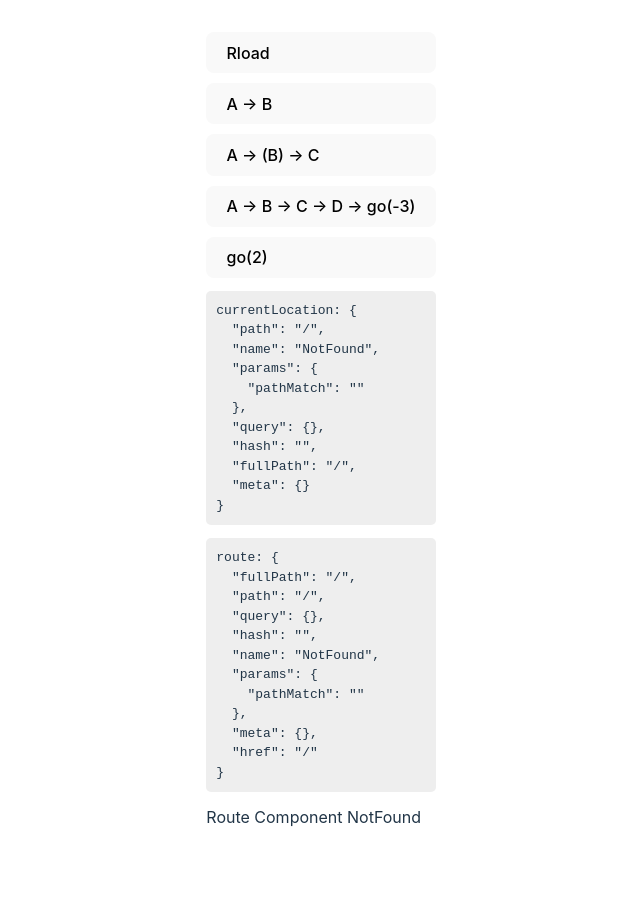
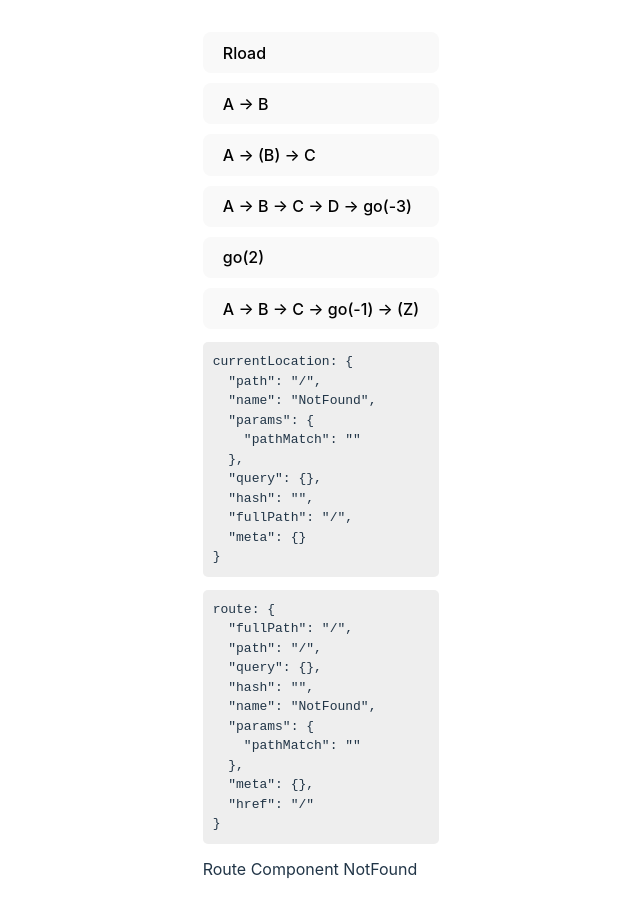
Before and after one commit to yanhao98/vue-router-stack-app, a Vue app: page / in a window 1280 px wide. Shown: the whole page, without its empty margins (319-959 px from the left). Before the commit the page ends 861 px from the top, so only its background shows below. Built offline with nearby package versions, Linux system fonts and the light colour scheme.

Commit message:
position

```diff
--- a/src/App.vue
+++ b/src/App.vue
@@ -32,6 +32,7 @@ async function click2() {
   await router.push({ path: "/b" });
   await router.push({ path: "/c", replace: true });
 }
+
 async function click3() {
   console.clear();
   console.debug("⚙️ 预期结果： ", ["/", "/a📍", "/b", "/c", "/d"]);
@@ -41,6 +42,24 @@ async function click3() {
   await router.push({ path: "/d" });
   router.go(-3);
 }
+
+async function click4() {
+  console.clear();
+  console.debug("⚙️ 预期结果： ", ["/", "/a", "/z📍", "/c"]);
+  await router.push({ path: "/a" });
+  await router.push({ path: "/b" });
+  await router.push({ path: "/c" });
+  router.go(-1);
+
+  function popStateListener() {
+    console.debug('back执行完成, 替换"/b"为"/z"');
+    router.replace({ path: "/z" });
+    window.removeEventListener("popstate", popStateListener);
+  }
+
+  window.addEventListener("popstate", popStateListener);
+}
+
 console.debug("🚀 App created");
 
 onMounted(() => {});
@@ -53,6 +72,7 @@ onMounted(() => {});
     <button @click="click2">A -> (B) -> C</button>
     <button @click="click3">A -> B -> C -> D -> go(-3)</button>
     <button @click="router.go(2)">go(2)</button>
+    <button @click="click4">A -> B -> C -> go(-1) -> (Z)</button>
   </div>
 
   <pre>currentLocation: {{ currentLocation }}</pre>
--- a/src/router.ts
+++ b/src/router.ts
@@ -88,10 +88,10 @@ function suppertHistoryStack() {
   let position: number = -1;
   // const stackForForward: string[] = [];
 
-  /*window.onpopstate = function(event) {
+  /* window.addEventListener("popstate", (event) => {
     // https://developer.mozilla.org/zh-CN/docs/Web/API/Window/popstate_event
-    console.debug("🚥 onpopstate: event :>> ", event);
-  };*/
+    console.debug("🚥 popstate#1: event :>> ", event);
+  }); */
 
   routerHistory.listen((to, from, info) => {
     console.debug("🚥 listen: ");
@@ -133,13 +133,10 @@ function suppertHistoryStack() {
 
     // console.debug("lastNavigationInfo.replace :>> ", lastNavigationInfo.replace);
     // console.debug("lastNavigationInfo.isFirstNavigation :>> ", lastNavigationInfo.isFirstNavigation);
+
     if (lastNavigationInfo.replace && !lastNavigationInfo.isFirstNavigation) {
-      console.debug("🚥 before pop: stack :>> ", JSON.stringify(stack, null, 2));
-      console.debug("🚥 stack.pop() :>> ", stack.pop());
-      position--;
-    }
-
-    if (
+      stack[position] = to.fullPath;
+    } else if (
       lastNavigationInfo?.lastInfo?.direction === NavigationDirection.back ||
       lastNavigationInfo?.lastInfo?.direction === NavigationDirection.forward
     ) {
```
